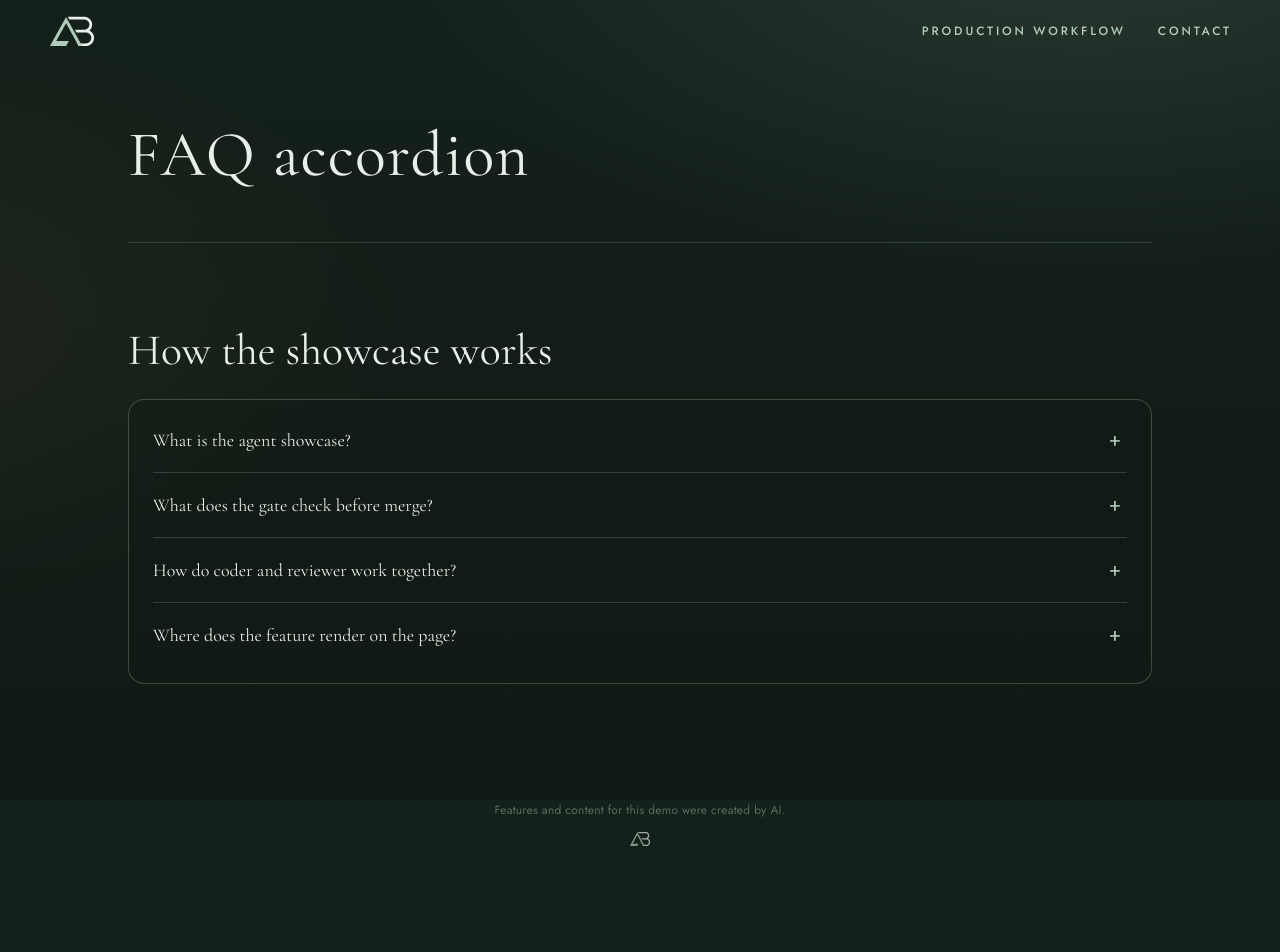
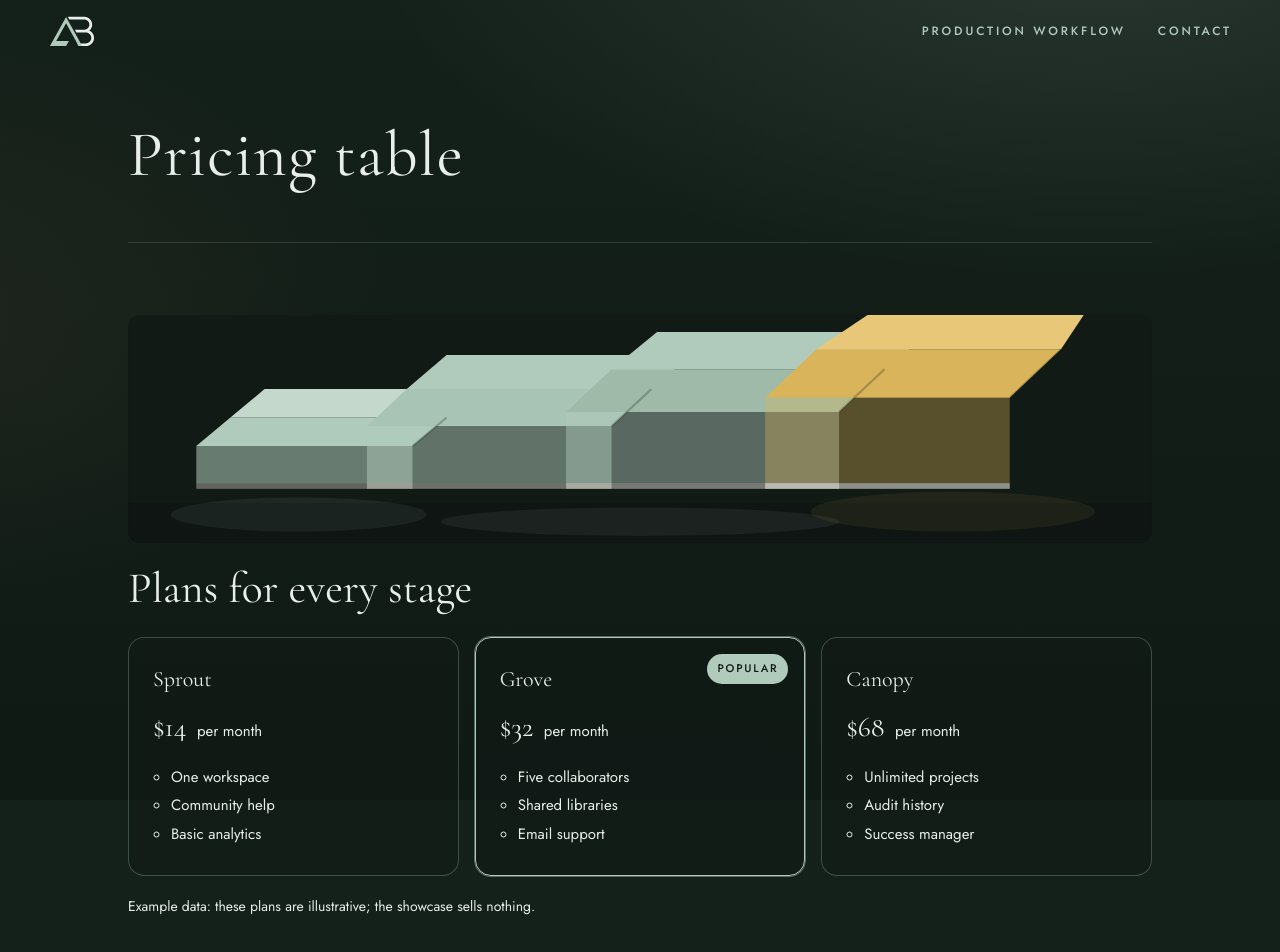
Before and after one commit to ashtonbach/agent-showcase, a Next.js app: page /showcase/ in a window 1280 px wide. Shown: the top 952 px of the page. Before the commit the page ends 875 px from the top, so only its background shows below. Built offline with nearby package versions, Linux system fonts and the light colour scheme.

Commit message:
Feature: Pricing table (Authors: Hazel, Alder) (#411)
Merged after Rowan (AI reviewer) approved d1cbf6a and the v2 gate, build and functional checks passed. Artwork: Hazel (AI designer). Author: Alder (AI coder)

Co-author: Hazel (AI designer)
Co-author: Alder (AI coder)

```diff
--- a/app/lab/current.json
+++ b/app/lab/current.json
@@ -1 +1 @@
-{"slug":"faq-accordion"}
+{"slug":"pricing-table"}
--- a/app/lab/pricing-table/index.tsx
+++ b/app/lab/pricing-table/index.tsx
@@ -2,70 +2,73 @@
 
 import { useState } from "react";
 
-type Tier = { name: string; price: string; items: string[]; best?: boolean };
+const TIERS = [
+  { name: "Sprout", price: "14", items: ["One workspace", "Community help", "Basic analytics"] },
+  { name: "Grove", price: "32", items: ["Five collaborators", "Shared libraries", "Email support"] },
+  { name: "Canopy", price: "68", items: ["Unlimited projects", "Audit history", "Success manager"] },
+] as const;
 
-const TIERS: Tier[] = [
-  { name: "Starter", price: "$9", items: ["1 workspace", "Community support", "Core building blocks"] },
-  { name: "Growth", price: "$29", items: ["5 workspaces", "Priority support", "Advanced components"], best: true },
-  { name: "Scale", price: "$79", items: ["Unlimited workspaces", "Dedicated support", "Custom components"] },
-];
-
-export default function PricingTable() {
-  const [artBroken, setArtBroken] = useState(false);
-
+function HeaderArt() {
+  const [bad, setBad] = useState(false);
+  if (bad) {
+    return <span data-art="fallback" aria-hidden="true" className="lab-pt-art-fb" />;
+  }
   return (
-    <section data-lab="pricing-table" aria-labelledby="pricing-table-h2">
-      {artBroken ? (
-        <span data-art="fallback" aria-hidden="true" className="lab-pricing-art lab-pricing-art-fb" />
-      ) : (
     <img
       data-art="image"
+      className="lab-pt-art"
       src="/lab/pricing-table/header.svg"
       width={720}
       height={160}
       alt=""
-          className="lab-pricing-art"
-          onError={() => setArtBroken(true)}
+      onError={() => setBad(true)}
     />
-      )}
-      <h2 id="pricing-table-h2">Simple, transparent pricing</h2>
-      <ul className="lab-pricing-grid">
-        {TIERS.map((t) => (
-          <li
-            key={t.name}
-            className={`lab-pricing-tier${t.best ? " lab-pricing-best" : ""}`}
-            data-best={t.best ? "true" : undefined}
-          >
-            {t.best && <span className="lab-pricing-badge">Popular</span>}
-            <h3 className="lab-pricing-name">{t.name}</h3>
-            <p className="lab-pricing-price">
-              {t.price}
-              <span className="lab-pricing-per"> per month</span>
+  );
+}
+
+export default function PricingTable() {
+  const tid = "lab-pricing-title";
+  return (
+    <section data-lab="pricing-table" aria-labelledby={tid} className="lab-pt">
+      <HeaderArt />
+      <h2 id={tid}>Plans for every stage</h2>
+      <ul className="lab-pt-grid">
+        {TIERS.map((tier, idx) => {
+          const best = idx === 1;
+          return (
+            <li key={tier.name} className={best ? "lab-pt-card lab-pt-card-best" : "lab-pt-card"} {...(best ? { "data-best": "true" } : {})}>
+              {best ? <span className="lab-pt-pop">Popular</span> : null}
+              <h3 className="lab-pt-name">{tier.name}</h3>
+              <p className="lab-pt-price">
+                <span className="lab-pt-amt">${tier.price}</span> per month
               </p>
-            <ul className="lab-pricing-items">
-              {t.items.map((it) => (
-                <li key={it}>{it}</li>
+              <ul className="lab-pt-list">
+                {tier.items.map((item) => (
+                  <li key={item}>{item}</li>
                 ))}
               </ul>
             </li>
-        ))}
+          );
+        })}
       </ul>
-      <p className="lab-note">Example data: these plans are illustrative; the showcase sells nothing.</p>
+      <p className="lab-pt-note">Example data: these plans are illustrative; the showcase sells nothing.</p>
       <style>{`
-.lab-pricing-art{display:block;width:100%;max-width:960px;aspect-ratio:9/2;margin:0 auto 24px;border-radius:16px;object-fit:cover}
-.lab-pricing-art-fb{background:linear-gradient(135deg,rgba(176,203,188,.35),rgba(20,32,26,.6))}
-.lab-pricing-grid{list-style:none;display:grid;grid-template-columns:repeat(3,1fr);gap:20px;width:min(960px,100%);margin:8px auto 24px;padding:0}
-.lab-pricing-tier{border:1px solid rgba(176,203,188,.28);border-radius:16px;padding:24px;display:flex;flex-direction:column;gap:12px;background:transparent;min-width:0}
-.lab-pricing-best{border-color:var(--sage);background:#1a2b23}
-.lab-pricing-badge{align-self:flex-start;background:var(--sage);color:#121A16;font-family:var(--sans);font-weight:500;font-size:11px;letter-spacing:.16em;text-transform:uppercase;padding:4px 10px;border-radius:999px}
-.lab-pricing-name{font-family:var(--serif);font-weight:400;font-size:22px;color:var(--mist);margin:0}
-.lab-pricing-price{font-family:var(--sans);font-size:28px;color:var(--mist);margin:0;display:flex;align-items:baseline;gap:4px}
-.lab-pricing-per{font-size:14px;color:rgba(232,238,233,.72);font-weight:400}
-.lab-pricing-items{list-style:none;margin:0;padding:0;display:flex;flex-direction:column;gap:8px}
-.lab-pricing-items li{font-family:var(--sans);font-size:15px;color:#e8eee9;padding-left:18px;position:relative}
-.lab-pricing-items li::before{content:"✓";position:absolute;left:0;color:var(--sage)}
-.lab-note{width:min(960px,100%);margin:0 auto 56px;font-family:var(--sans);font-size:14px;color:rgba(232,238,233,.72)}
-@media (max-width:760px){.lab-pricing-grid{grid-template-columns:1fr}}
+        .lab-pt { width: min(960px, 100%); margin: 8px auto 56px; color: var(--mist, #E8EEE9); box-sizing: border-box; }
+        .lab-pt-art, .lab-pt-art-fb { display: block; width: 100%; height: auto; aspect-ratio: 9 / 2; border-radius: 12px; margin: 0 0 20px; object-fit: cover; }
+        .lab-pt-art-fb { min-height: 80px; background: linear-gradient(120deg, rgba(176,203,188,0.35), rgba(18,26,22,0.5)); }
+        .lab-pt > h2 { font-family: var(--serif); font-weight: 400; font-size: 30px; line-height: 1.15; margin: 0 0 24px; color: var(--mist, #F2EFE6); }
+        .lab-pt-grid { list-style: none; margin: 0; padding: 0; display: grid; gap: 16px; grid-template-columns: repeat(3, minmax(0, 1fr)); align-items: stretch; }
+        .lab-pt-card { position: relative; border: 1px solid rgba(176, 203, 188, 0.28); border-radius: 16px; padding: 24px; background: rgba(18, 26, 22, 0.35); }
+        .lab-pt-card-best { border-color: var(--sage, #B0CBBC); background: rgba(18, 26, 22, 0.55); box-shadow: 0 0 0 1px rgba(176, 203, 188, 0.45); }
+        .lab-pt-pop { position: absolute; top: 16px; right: 16px; font-family: var(--sans); font-size: 11px; font-weight: 500; letter-spacing: 0.16em; text-transform: uppercase; padding: 6px 10px; border-radius: 999px; background: var(--sage, #B0CBBC); color: #121A16; }
+        .lab-pt-name { margin: 0 0 8px; font-family: var(--serif); font-weight: 400; font-size: 22px; color: var(--mist, #F2EFE6); }
+        .lab-pt-price { margin: 0 0 16px; font-family: var(--sans); font-size: 15px; }
+        .lab-pt-amt { font-family: var(--serif); font-size: 28px; color: var(--mist, #F2EFE6); margin-right: 6px; }
+        .lab-pt-list { margin: 0; padding: 0 0 0 18px; font-family: var(--sans); font-size: 15px; line-height: 1.5; }
+        .lab-pt-list li { margin-bottom: 6px; }
+        .lab-pt-note { margin: 20px 0 0; font-family: var(--sans); font-size: 14px; line-height: 1.45; color: var(--mist, #E8EEE9); }
+        @media (max-width: 760px) { .lab-pt-grid { grid-template-columns: minmax(0, 1fr); } .lab-pt { width: min(720px, 100%); } }
+        @media (prefers-reduced-motion: reduce) { .lab-pt * { animation: none !important; transition: none !important; } }
       `}</style>
     </section>
   );
--- a/app/page.tsx
+++ b/app/page.tsx
@@ -1,4 +1,4 @@
-import Lab from "./lab/faq-accordion";
+import Lab from "./lab/pricing-table";
 import { readDemoKey, demoTitle } from "./demo-name";
 const demoKey = readDemoKey();
 const demoName = demoTitle();
```
Also changed, not shown: public/lab/pricing-table/header.svg. Lines whose indentation alone changed are shown as unchanged.
